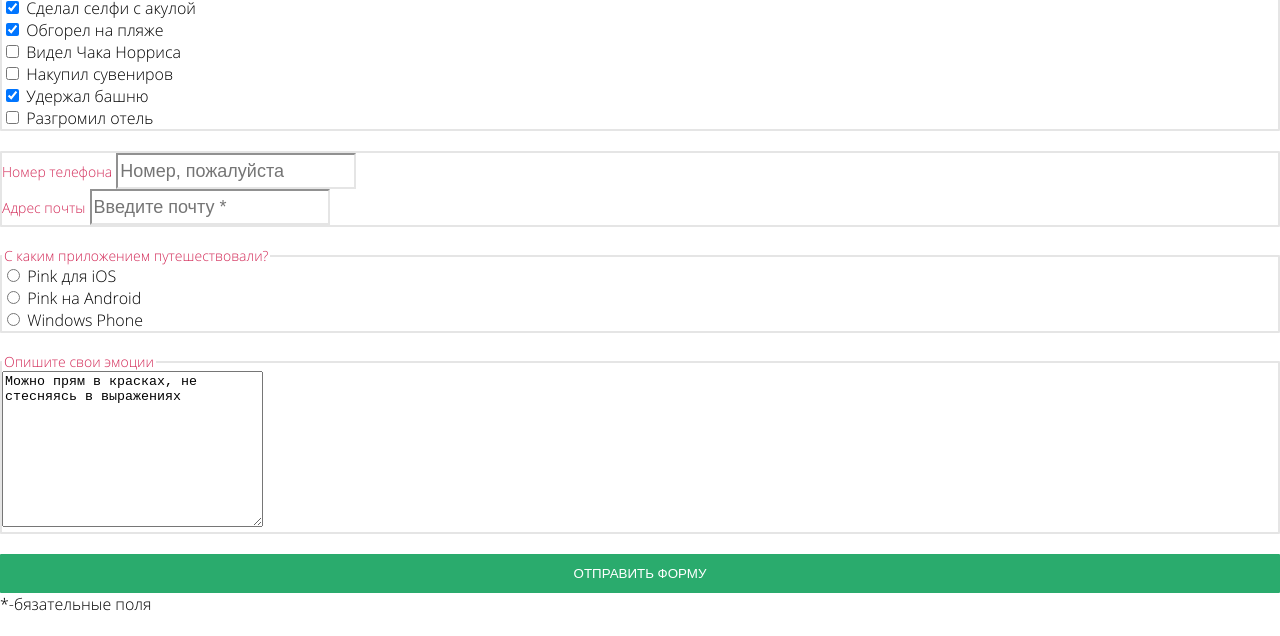
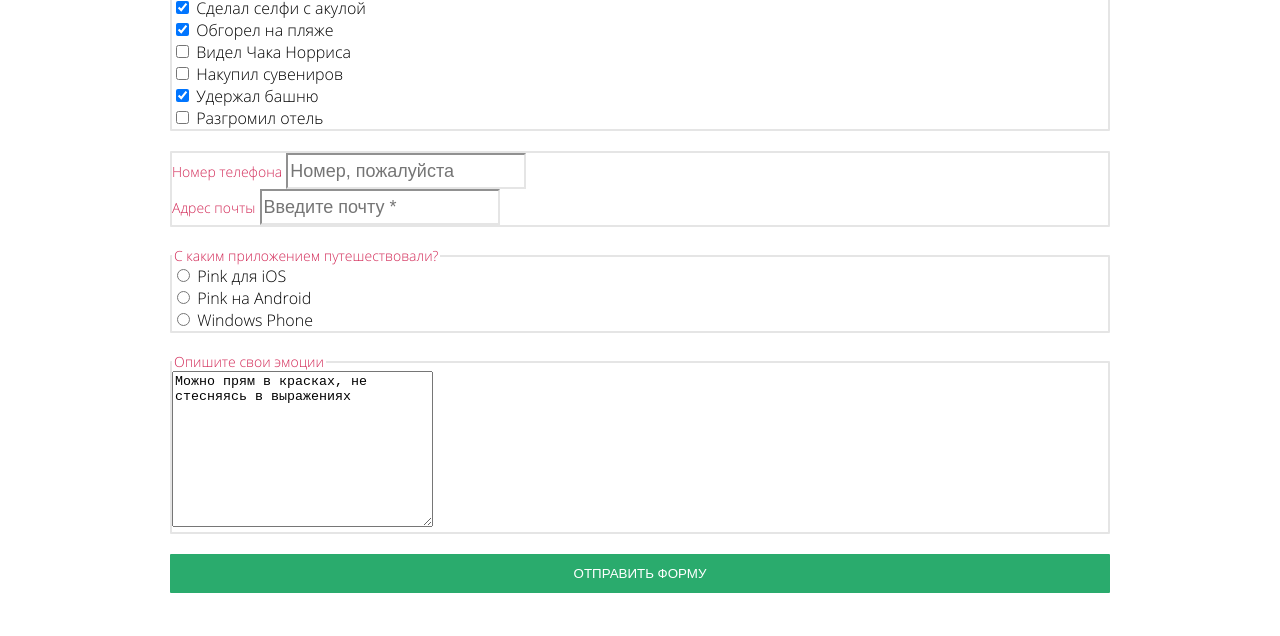
Before and after one commit to WWHash/htmlacademy_level_2-pink-20, a website: page source/form.html in a window 1280 px wide. Shown: the part 1229-1865 px from the top of the page. Drawn offline with nearby package versions, Linux system fonts and the light colour scheme; files that its build step writes are made by us from their sources; files whose address does not match are found by name.

Commit message:
module3-task2: готовченко !

```diff
--- a/source/form.html
+++ b/source/form.html
@@ -49,7 +49,7 @@
         <p>Поделитесь своей историей и получите шанс выиграть ценный приз — 1000 миль на вашу бонусную карту!</p>
       </section>
 
-      <form class="form" action="https://echo.htmlacademy.ru" method="GET">
+      <form class="form container" action="https://echo.htmlacademy.ru" method="GET">
 
         <fieldset class="form__fieldset form__fieldset--no-border">
           <legend class="form__legend visually-hidden">Введите ваши Фамилию, Имя,  Отчество</legend>
@@ -138,7 +138,7 @@
 
         <button class="form__submit button-green" type="submit" value="Отправить форму">Отправить форму</button>
 
-        <div class="form__advice">*-бязательные поля</div>
+        <div class="form__advice">*-Обязательные поля</div>
       </form>
 
     </main>
--- a/source/less/blocks/form.less
+++ b/source/less/blocks/form.less
@@ -63,3 +63,11 @@
   color: @blue;
   border-color: @silver;
 }
+
+.form__advice {
+  font-style: normal;
+  font-weight: normal;
+  font-size: 14px;
+  line-height: 30px;
+  text-transform: uppercase;
+}
--- a/source/less/ui-kit/button-geen.less
+++ b/source/less/ui-kit/button-geen.less
@@ -1,6 +1,7 @@
 .button-green {
   width: 100%;
   padding: 10px 30px;
+  margin-bottom: 46px;
   text-transform: uppercase;
   background-color: @bg-btn;
   border: 2px solid #2AAB6D;
```
